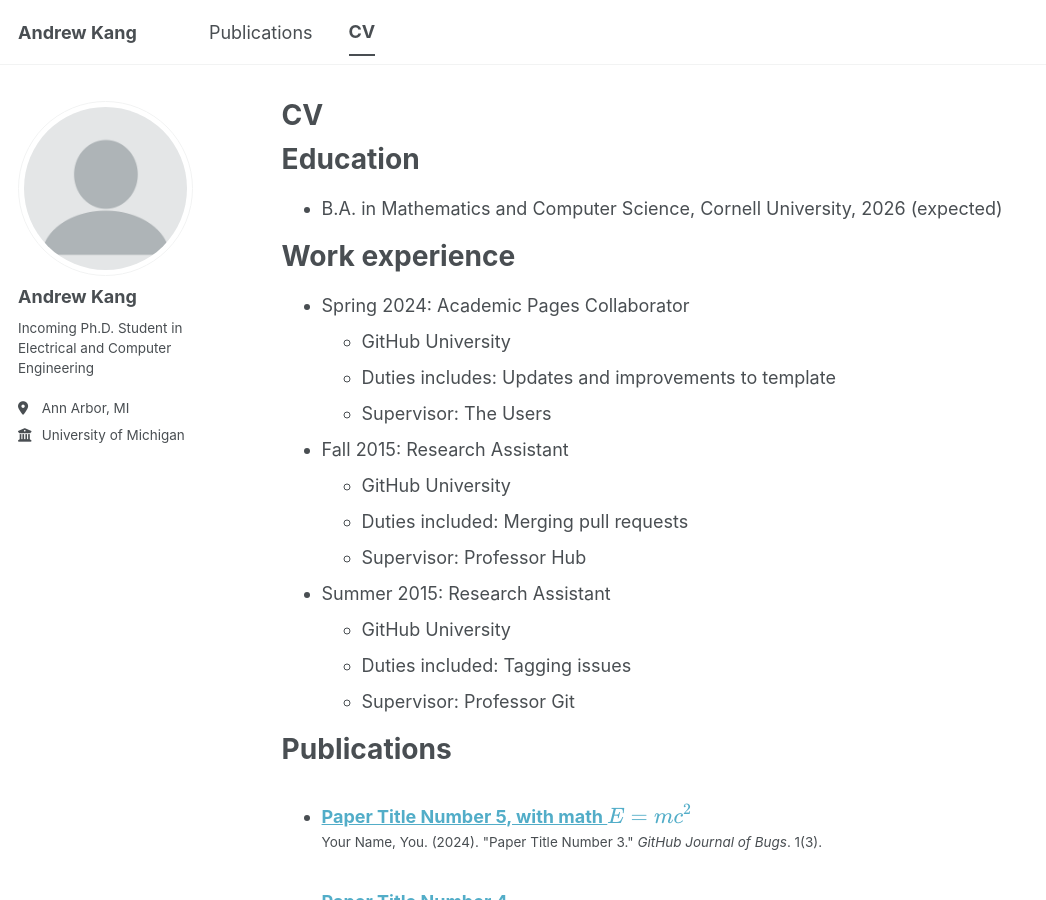
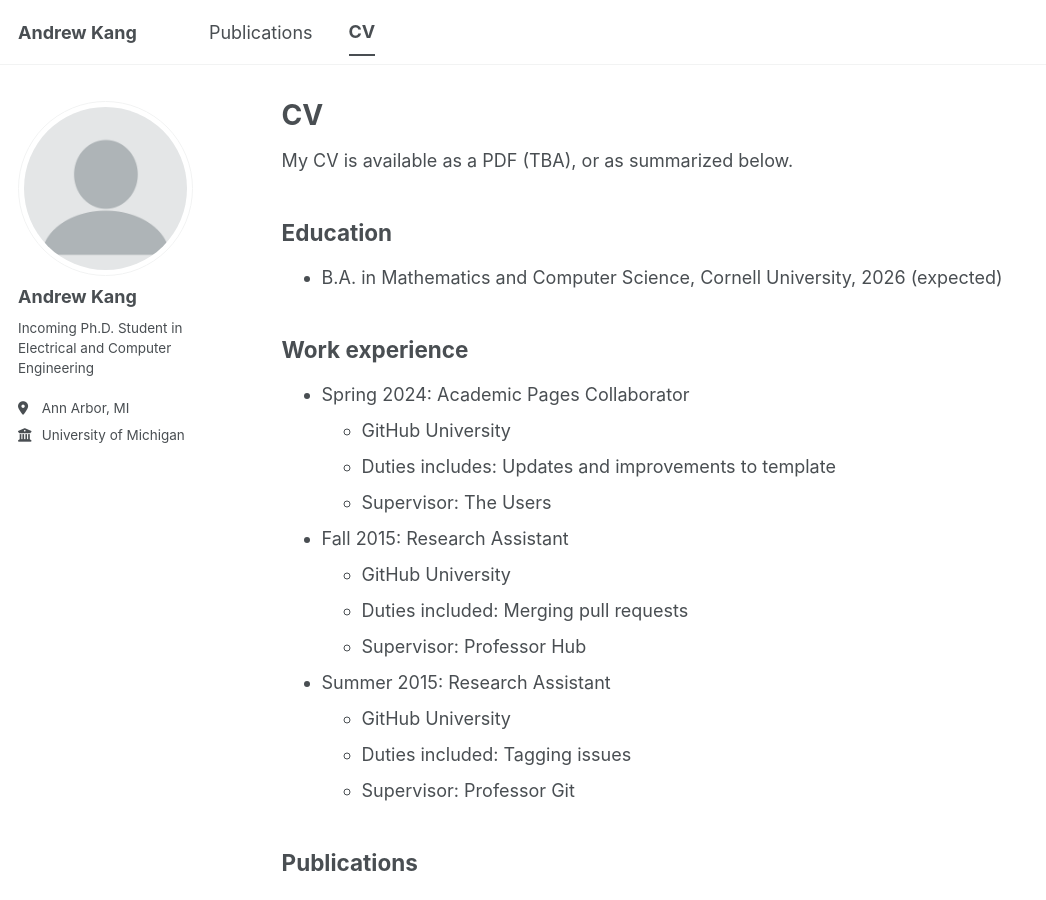
Before and after one commit to andrew-kang/andrew-kang.github.io, a Jekyll site: the page built from _pages/cv.md, in a window 1280 px wide and 900 px high. Shown: the whole window, without its empty margins (0-1046 px from the left). Built offline with Jekyll 4.4.1, drawn with Linux system fonts in a browser that asks for light colours; a script bundle is joined from its source files by our own code; library files that are not in the unit come from our copies.

```diff
--- a/_pages/cv.md
+++ b/_pages/cv.md
@@ -9,12 +9,12 @@ redirect_from:
 
 {% include base_path %}
 
-Education
-======
+My CV is available as a PDF (TBA), or as summarized below.
+
+## Education
 * B.A. in Mathematics and Computer Science, Cornell University, 2026 (expected)
 
-Work experience
-======
+## Work experience
 * Spring 2024: Academic Pages Collaborator
   * GitHub University
   * Duties includes: Updates and improvements to template
@@ -30,24 +30,20 @@ Work experience
   * Duties included: Tagging issues
   * Supervisor: Professor Git
 
-Publications
-======
+## Publications
   <ul>{% for post in site.publications reversed %}
     {% include archive-single-cv.html %}
   {% endfor %}</ul>
 
-Talks
-======
+## Talks
   <ul>{% for post in site.talks reversed %}
     {% include archive-single-talk-cv.html  %}
   {% endfor %}</ul>
 
-Teaching
-======
+## Teaching
   <ul>{% for post in site.teaching reversed %}
     {% include archive-single-cv.html %}
   {% endfor %}</ul>
 
-Service and leadership
-======
+## Service and leadership
 * Currently signed in to 43 different slack teams
```
